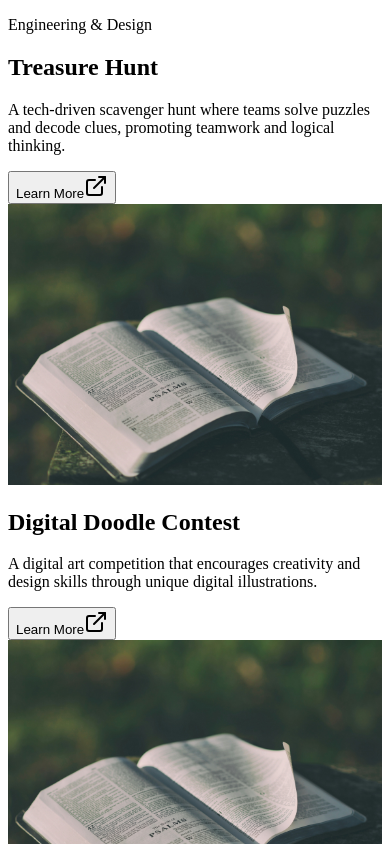
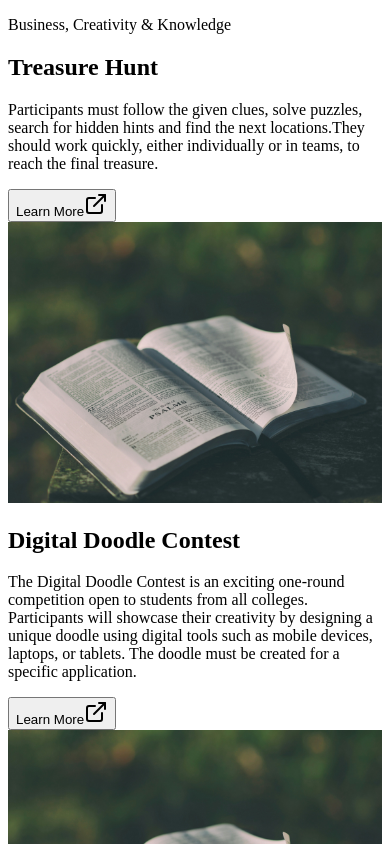
Before and after one commit to ankitku3101/festronix, a Next.js app: page /Bussiness in a window 390 px wide. Shown: the top 844 px of the page. Built offline with nearby package versions, Linux system fonts and the light colour scheme.

Commit message:
Bussiness Creativity Knowledge Given Doclink added and description acording to the given info. Responsive to the smaller screen too.

```diff
--- a/sections/BussinessEvents.tsx
+++ b/sections/BussinessEvents.tsx
@@ -5,11 +5,15 @@ import {Detail} from "@/types/TypeFile"
 const details : Detail[] = [
     {
         image: "/hero1.jpg",
-        title: "Treasure Hunt", description: "A tech-driven scavenger hunt where teams solve puzzles and decode clues, promoting teamwork and logical thinking."
+        title: "Treasure Hunt",
+        description: "Participants must follow the given clues, solve puzzles, search for hidden hints and find the next locations.They should work quickly, either individually or in teams, to reach the final treasure.",
+        doclink:'https://docs.google.com/document/d/1hm4tFdohHC_HfJrpeU87wC5Qs8rB_vfK/edit?usp=sharing&ouid=104139874459412838561&rtpof=true&sd=true',
     },
     {
         image: "/hero1.jpg",
-        title: "Digital Doodle Contest", description: "A digital art competition that encourages creativity and design skills through unique digital illustrations."
+        title: "Digital Doodle Contest",
+        description: "The Digital Doodle Contest is an exciting one-round competition open to students from all colleges. Participants will showcase their creativity by designing a unique doodle using digital tools such as mobile devices, laptops, or tablets. The doodle must be created for a specific application.",
+        doclink:"https://drive.google.com/file/d/1JA-OtwivA4e8KzAPcq4FM6E4VJm4MyQh/view?usp=sharing",
     },
     {
         image: "/hero1.jpg",
@@ -20,7 +24,7 @@ const details : Detail[] = [
     {
         image: "/hero1.jpg",
         title: "Paper Presentation",
-        description: "An academic platform for presenting technical papers, enhancing research, public speaking, and analytical skills.",
+        description: "The Paper Presentation Challenge is a competition where participants showcase their research or innovative ideas on a technical or business-related topic of their choice. Each team must prepare both a poster and a PowerPoint presentation (PPT) to effectively communicate their findings.",
         doclink:'https://docs.google.com/document/d/1PJQ5IX4k9rLQLh9lVYfM1qhh7ZOZCI_n/edit?usp=sharing&ouid=104139874459412838561&rtpof=true&sd=true',
         specification:[
             {
@@ -79,7 +83,8 @@ const details : Detail[] = [
     {
         image: "/hero1.jpg",
         title: "Tech Debate",
-        description: "A spirited debate on emerging technologies, encouraging critical thinking, communication, and awareness."
+        description: "A spirited debate on emerging technologies, encouraging critical thinking, communication, and awareness.",
+        doclink:"https://docs.google.com/document/d/1nwu1p1FAqmneLyF8NkhWUDpN86DA7hUl/edit?usp=sharing&ouid=104139874459412838561&rtpof=true&sd=true",
     },
     {
         image: "/hero1.jpg",
@@ -94,16 +99,17 @@ const details : Detail[] = [
     {
         image: "/hero1.jpg",
         title: "Pitch Deck Through Canva Video",
-        description: "A creative pitch deck competition where participants present innovative startup ideas using Canva."
+        description: "'Pitch Deck Through Canva Video' is an inter-college event aimed at enhancing participants' entrepreneurial and presentation skills. Participants will create compelling pitch decks using Canva and present innovative startup ideas. The event encourages creativity, business acumen, and effective communication.",
+        doclink:"https://docs.google.com/document/d/1rJnf4yt9CR3XcKq5wHAfnr-9z-tjw7o6/edit?usp=sharing&ouid=104139874459412838561&rtpof=true&sd=true",
     }
 ];
 
 const BussinessEvents = () => {
   return (
-    <div className='min-h-screen flex justify-center items-center text-light p-20'>
-        <div>
-            <p className='text-center p-15 text-6xl font-bold'>
-                Engineering & Design
+    <div className='min-h-screen flex justify-center items-center text-light p-4 md:p-8 lg:p-20 mt-20'>
+        <div className='w-full max-w-7xl'>
+            <p className='text-center mb-12 text-4xl md:text-5xl lg:text-6xl font-bold'>
+              Business, Creativity & Knowledge
             </p>
             <EventDetails details={details} odd={false}/>
         </div>
```
